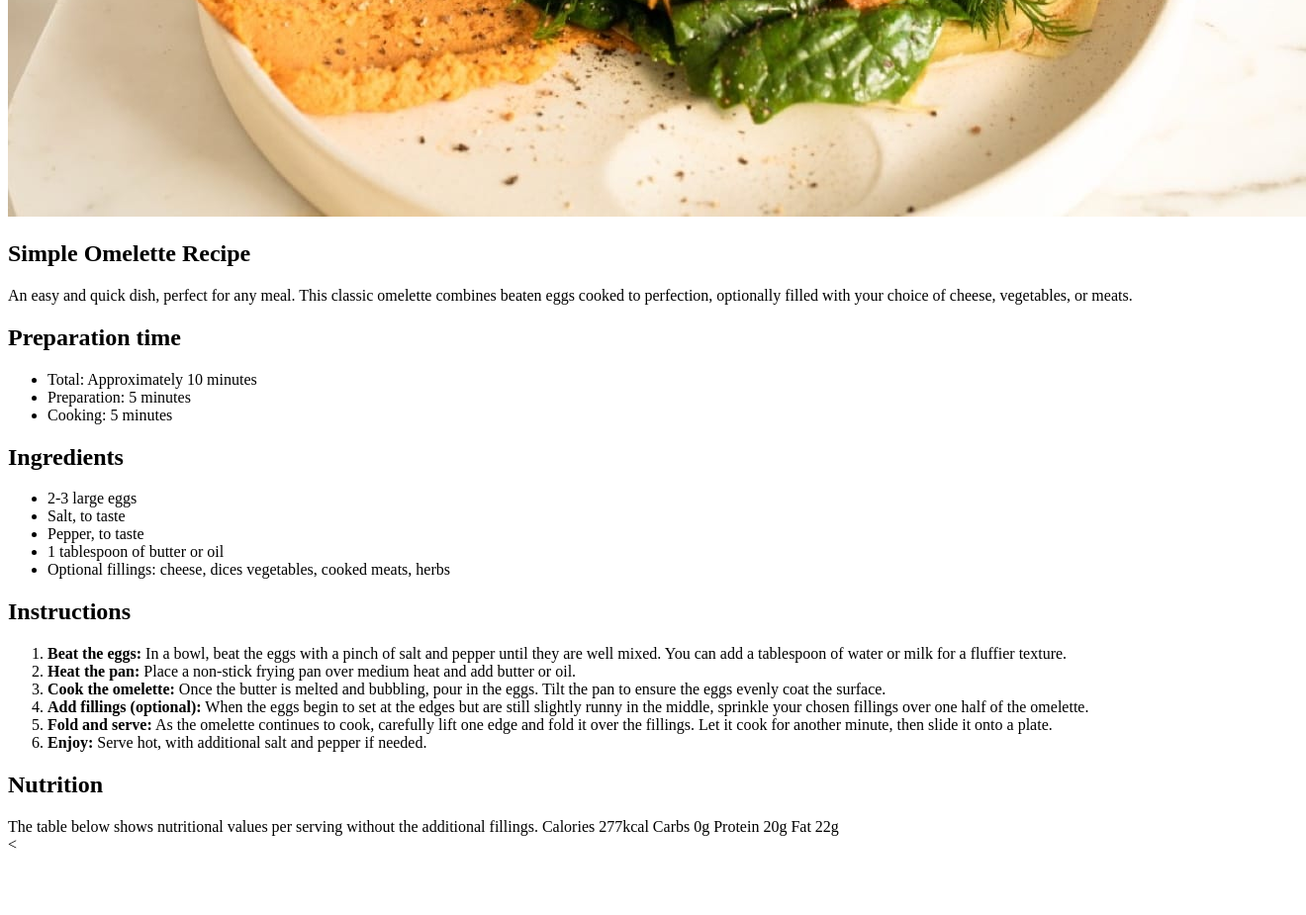
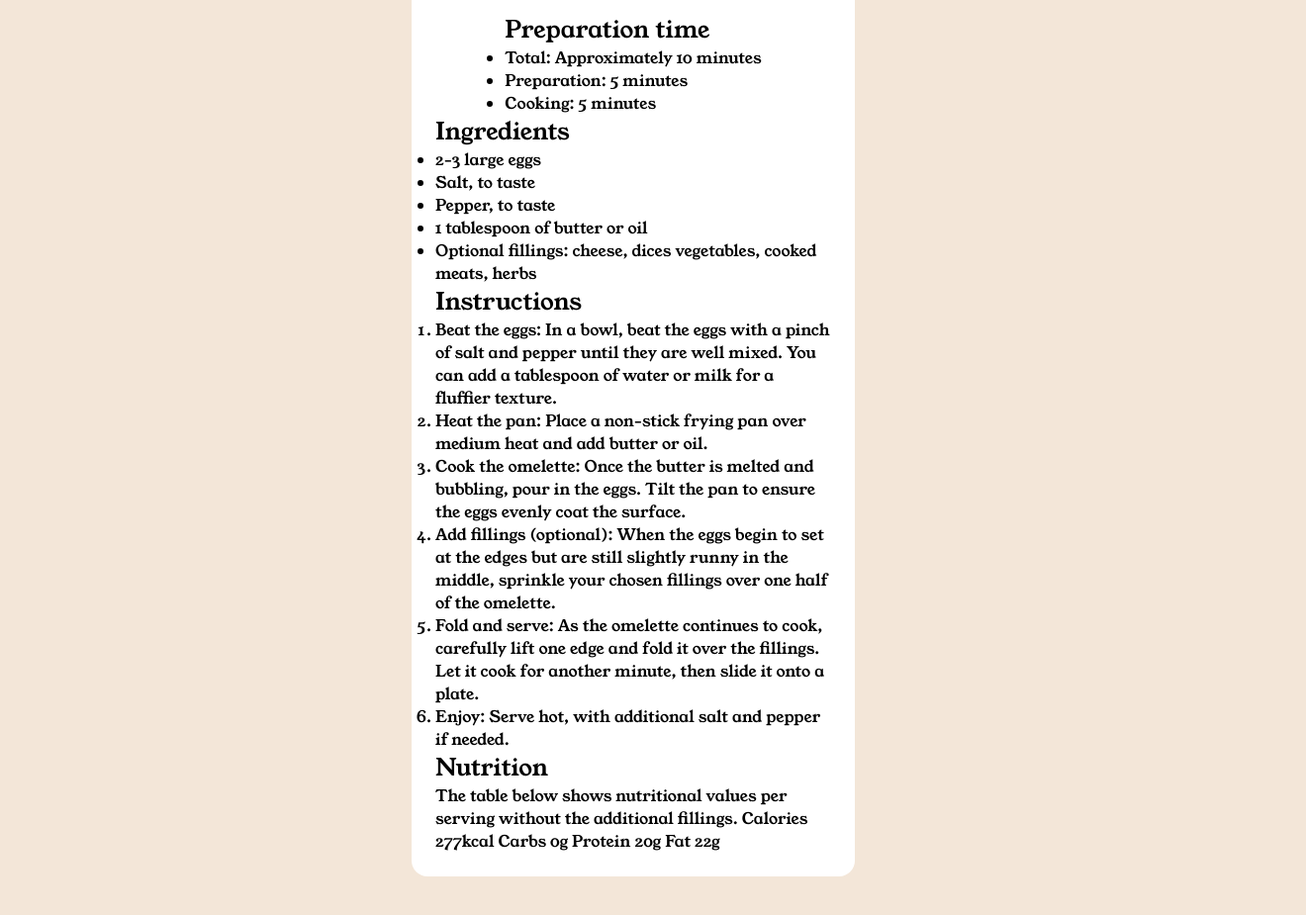
Before and after one commit to 0653Jerico/Recipe-Page, a plain HTML site: page index.html in a window 1280 px wide. Shown: the part 389-1314 px from the top of the page at 99% size, 1320 px wide, since content can reach past the window. Before the commit the page ends 1260 px from the top, so only its background shows below. Drawn offline with Linux system fonts and the light colour scheme.

Commit message:
Added styles to containers

```diff
--- a/assets/styles/styles.css
+++ b/assets/styles/styles.css
@@ -0,0 +1,62 @@
+@import url('https://fonts.googleapis.com/css2?family=Young+Serif&display=swap');
+@import url('https://fonts.googleapis.com/css2?family=Outfit:wght@100..900&family=Young+Serif&display=swap');
+*{
+    margin: 0;
+    padding: 0;
+    box-sizing: border-box;
+    font-family: 'Young Serif';
+    font-weight: 400;
+}
+
+:root{
+    --Nutmeg: hsl(14, 45%, 36%);
+    --DarkRaspberry: hsl(332, 51%, 32%);
+    --White: hsl(0, 0%, 100%);
+    --RoseWhite: hsl(330, 100%, 98%);
+    --EggShell: hsl(30, 54%, 90%);
+    --LightGrey: hsl(30, 18%, 87%);
+    --WengeBrown: hsl(30, 10%, 34%);
+    --DarkCharcoal: hsl(24, 5%, 18%);
+}
+
+body{
+    padding-inline: 2rem;
+    min-height: 100vh;
+    background-color: var(--EggShell);
+    display: flex;
+    justify-content: center;
+    align-items: center;
+}
+
+main{
+    display: flex;
+    justify-content: center;
+    align-items: center;
+    flex-direction: column;
+    margin: 4rem 0;
+    width: 100%;
+    max-width: 28rem;
+    min-height: 90vh;
+    padding: 1.5em;
+    background-color: var(--White);
+    border-radius: 1em;
+}
+
+section.first{
+    width: 100%;
+    margin-bottom: 1em;
+}
+
+.first h1{
+    margin: .5em 0;
+}
+
+.first p{
+    font-size: 12px;
+    font-weight: 400;
+}
+
+img{
+    width: 100%;
+    border-radius: .5em;
+}
--- a/index.html
+++ b/index.html
@@ -1,26 +1,38 @@
 <!DOCTYPE html>
 <html lang="en">
-
   <head>
-  <meta charset="UTF-8">
-  <meta name="viewport" content="width=device-width, initial-scale=1.0">
+    <meta charset="UTF-8" />
+    <meta name="viewport" content="width=device-width, initial-scale=1.0" />
     <!-- displays site properly based on user's device -->
 
-  <link rel="icon" type="image/png" sizes="32x32" href="./assets/images/favicon-32x32.png">
-  <link rel="stylesheet" href="/assets/styles/styles.css">
+    <link
+      rel="icon"
+      type="image/png"
+      sizes="32x32"
+      href="./assets/images/favicon-32x32.png"
+    />
+    <link rel="stylesheet" href="/assets/styles/styles.css" />
     <title>Frontend Mentor | Recipe page</title>
   </head>
 
   <body>
-  <section>
-    <img src="assets/images/image-omelette.jpeg" alt="A picture of an Omelette">
+    <main>
+
+      <section class="first">
+        <img
+          src="assets/images/image-omelette.jpeg"
+          alt="A picture of an Omelette"
+        />
         <h1>Simple Omelette Recipe</h1>
-    <p>An easy and quick dish, perfect for any meal. This classic omelette combines beaten eggs cooked to perfection,
-      optionally filled with your choice of cheese, vegetables, or meats.</p>
+        <p>
+          An easy and quick dish, perfect for any meal. This classic omelette
+          combines beaten eggs cooked to perfection, optionally filled with your
+          choice of cheese, vegetables, or meats.
+        </p>
       </section>
 
-  <section>
-    <h1 class="title">Preparation time</h1>
+      <section class="second">
+        <h1>Preparation time</h1>
         <ul>
           <li><span>Total: </span> Approximately 10 minutes</li>
           <li><span>Preparation: </span> 5 minutes</li>
@@ -28,63 +40,65 @@
         </ul>
       </section>
 
-  <section>
-
+      <section class="third">
         <h1>Ingredients</h1>
         <ul>
           <li>2-3 large eggs</li>
           <li>Salt, to taste</li>
           <li>Pepper, to taste</li>
           <li>1 tablespoon of butter or oil</li>
-      <li>Optional fillings: cheese, dices vegetables, cooked meats, herbs</li>
+          <li>
+            Optional fillings: cheese, dices vegetables, cooked meats, herbs
+          </li>
         </ul>
-
       </section>
 
-  <section>
-
+      <section class="fourth">
         <h1>Instructions</h1>
         <ol>
+          <li>
+            <strong>Beat the eggs:</strong> In a bowl, beat the eggs with a
+            pinch of salt and pepper until they are well mixed. You can add a
+            tablespoon of water or milk for a fluffier texture.
+          </li>
 
-      <li><strong>Beat the eggs:</strong> In a bowl, beat the eggs with a pinch of salt and pepper until they are well
-        mixed.
-        You can add a tablespoon of water or milk for a fluffier texture.</li>
+          <li>
+            <strong>Heat the pan:</strong> Place a non-stick frying pan over
+            medium heat and add butter or oil.
+          </li>
 
-      <li><strong>Heat the pan:</strong> Place a non-stick frying pan over medium heat and add butter or oil.</li>
+          <li>
+            <strong>Cook the omelette:</strong> Once the butter is melted and
+            bubbling, pour in the eggs. Tilt the pan to ensure the eggs evenly
+            coat the surface.
+          </li>
 
-      <li><strong>Cook the omelette:</strong> Once the butter is melted and bubbling, pour in the eggs. Tilt the pan to ensure
-        the eggs evenly coat the surface.</li>
+          <li>
+            <strong>Add fillings (optional):</strong> When the eggs begin to set
+            at the edges but are still slightly runny in the middle, sprinkle
+            your chosen fillings over one half of the omelette.
+          </li>
 
-      <li><strong>Add fillings (optional):</strong> When the eggs begin to set at the edges but are still slightly runny in the
-        middle, sprinkle your chosen fillings over one half of the omelette.</li>
+          <li>
+            <strong>Fold and serve:</strong> As the omelette continues to cook,
+            carefully lift one edge and fold it over the fillings. Let it cook
+            for another minute, then slide it onto a plate.
+          </li>
 
-      <li><strong>Fold and serve:</strong> As the omelette continues to cook, carefully lift one edge and fold it over the
-        fillings. Let it cook for another minute, then slide it onto a plate.</li>
-
-      <li><strong>Enjoy:</strong> Serve hot, with additional salt and pepper if needed.</li>
-
+          <li>
+            <strong>Enjoy:</strong> Serve hot, with additional salt and pepper
+            if needed.
+          </li>
         </ol>
       </section>
-  <section>
 
+      <section class="fifth">
         <h1>Nutrition</h1>
 
-    The table below shows nutritional values per serving without the additional fillings.
+        The table below shows nutritional values per serving without the
+        additional fillings. Calories 277kcal Carbs 0g Protein 20g Fat 22g
+      </section>
 
-    Calories
-    277kcal
-
-    Carbs
-    0g
-
-    Protein
-    20g
-
-    Fat
-    22g
-
-  </section>
-    <
+    </main>
   </body>
-
 </html>
```
Also changed, not shown: 3 other files. Lines whose indentation alone changed are shown as unchanged.
